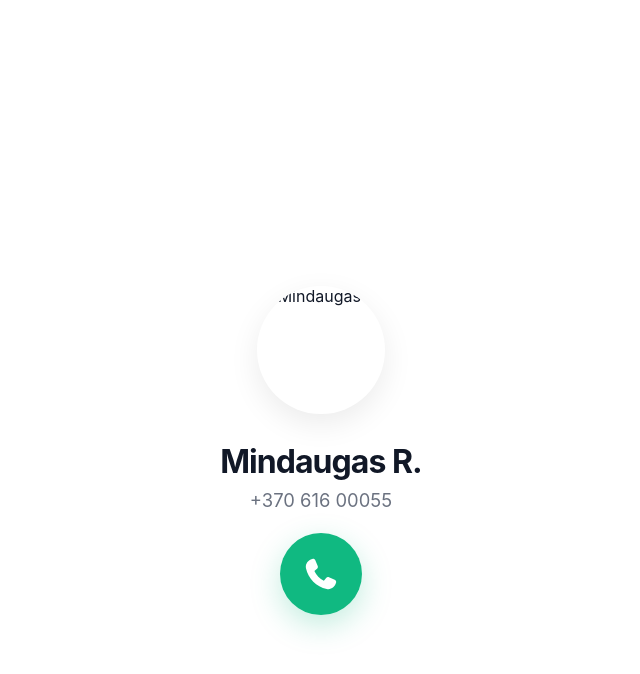
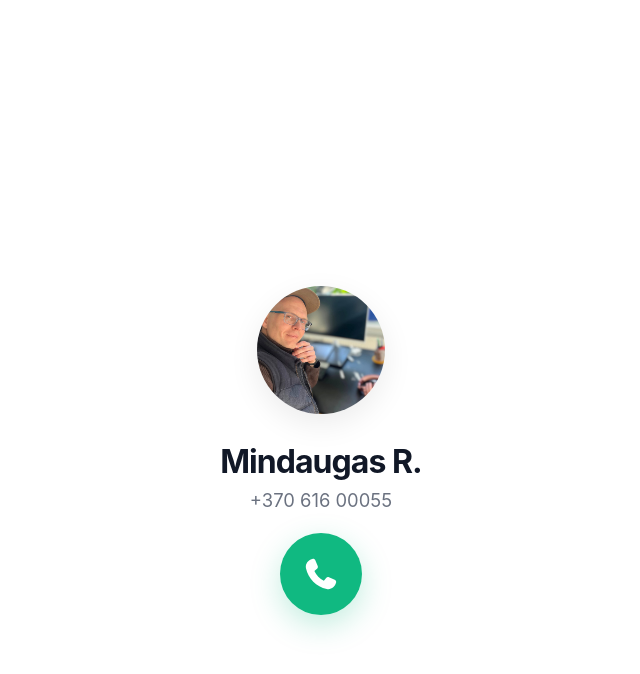
Before and after one commit to mruslys/ruslys.lt, a Jekyll site: the page kontaktai/index.html, which Jekyll copies as it is, in a window 1280 px wide. Shown: the top 674 px of the page, without its empty margins (319-959 px from the left). Built offline with Jekyll 4.4.1, drawn with Linux system fonts in a browser that asks for light colours.

Commit message:
Update index.html

```diff
--- a/kontaktai/index.html
+++ b/kontaktai/index.html
@@ -132,7 +132,7 @@
 
 <main class="card">
     <img
-        src="img/mr.jpg"
+        src="/img/mr.jpg"
         alt="Mindaugas R."
         class="avatar"
         width="128"
```
